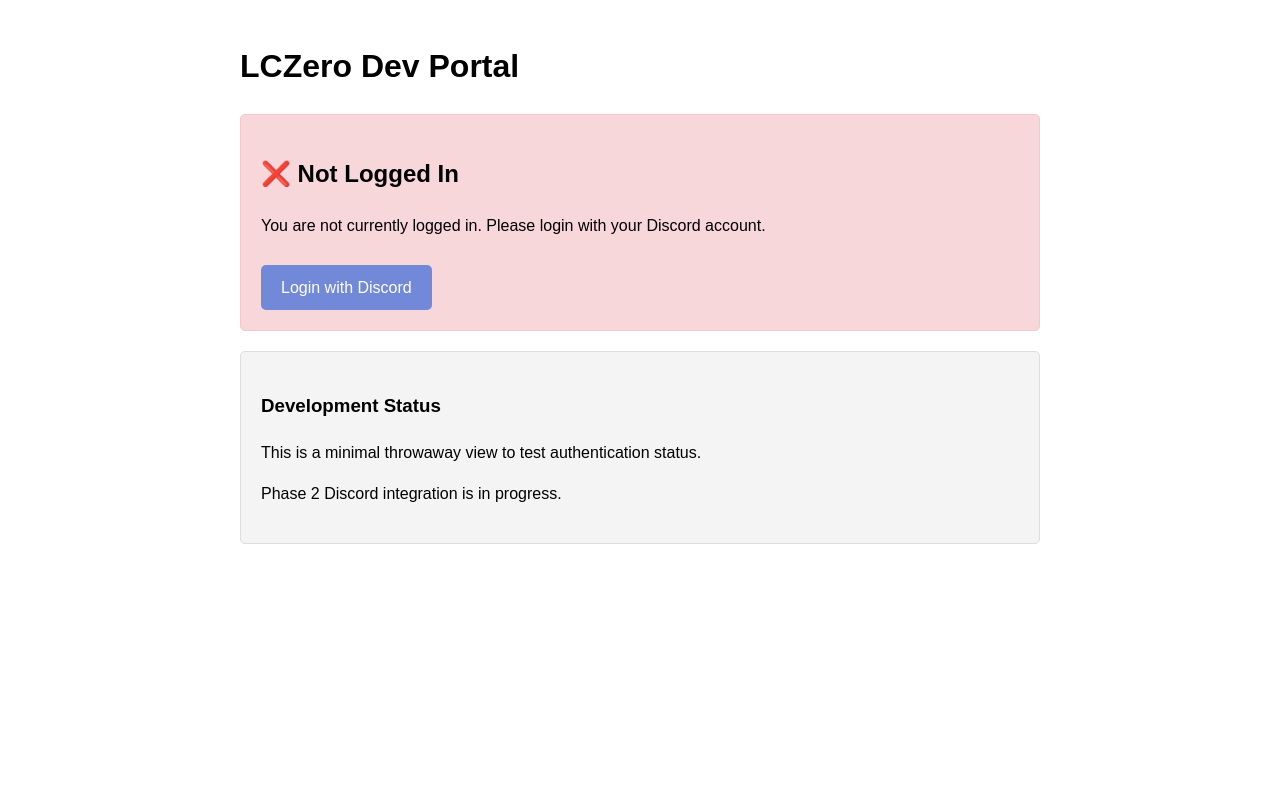
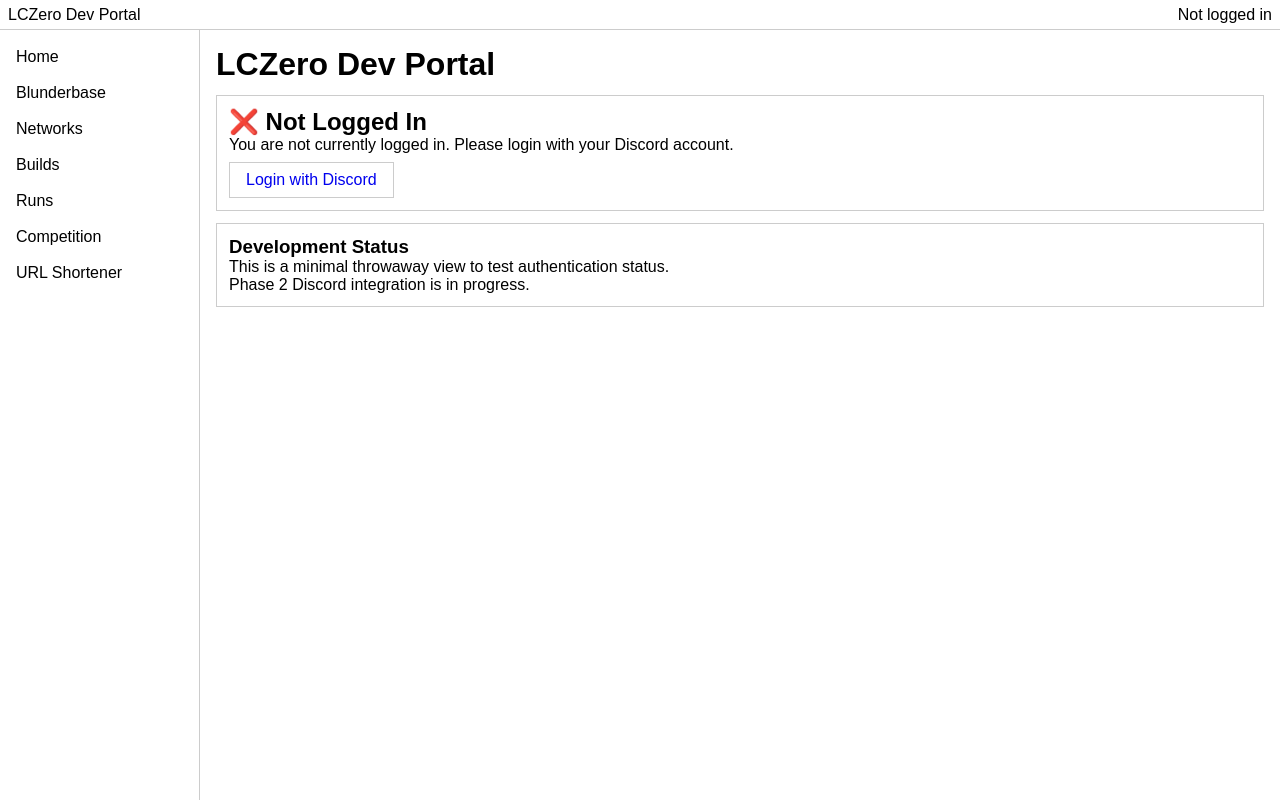
Before and after one commit to mooskagh/dev.lczero, a Django app: page / in a window 1280 px wide. Run offline with Django 5.2, Linux system fonts and the light colour scheme.

Commit message:
Refactor templates: split monolithic home.html into modular structure
- Create base template with flexbox layout (top bar, left menu, main content)
- Extract CSS to separate file with minimal parametrized styling
- Convert home.html to extend base template
- Add CSS variables for layout dimensions (menu width, top bar height)
- Simplify styling to basic wireframe structure for future enhancement

🤖 Generated with [Claude Code](https://claude.ai/code)

Co-Authored-By: Claude <noreply@anthropic.com>

```diff
--- /dev/null
+++ b/lczero_dev_portal/core/static/core/css/style.css
@@ -0,0 +1,67 @@
+:root {
+    --menu-width: 200px;
+    --top-bar-height: 30px;
+}
+
+* {
+    box-sizing: border-box;
+    margin: 0;
+    padding: 0;
+}
+
+body {
+    font-family: Arial, sans-serif;
+    height: 100vh;
+    display: flex;
+    flex-direction: column;
+}
+
+.top-bar {
+    height: var(--top-bar-height);
+    display: flex;
+    align-items: center;
+    justify-content: space-between;
+    padding: 0 8px;
+    flex-shrink: 0;
+    border-bottom: 1px solid #ccc;
+}
+
+.main-container {
+    display: flex;
+    flex: 1;
+    overflow: hidden;
+}
+
+.menu-panel {
+    width: var(--menu-width);
+    border-right: 1px solid #ccc;
+    padding: 8px;
+    flex-shrink: 0;
+}
+
+.menu-item {
+    padding: 8px;
+    margin: 2px 0;
+    cursor: pointer;
+}
+
+.main-content {
+    flex: 1;
+    padding: 16px;
+    overflow: auto;
+}
+
+.status-box {
+    border: 1px solid #ccc;
+    padding: 12px;
+    margin: 12px 0;
+}
+
+.login-button {
+    display: inline-block;
+    padding: 8px 16px;
+    text-decoration: none;
+    border: 1px solid #ccc;
+    cursor: pointer;
+    margin-top: 8px;
+}
--- /dev/null
+++ b/lczero_dev_portal/core/templates/core/base.html
@@ -0,0 +1,48 @@
+{% load static %}
+<!DOCTYPE html>
+<html lang="en">
+<head>
+    <meta charset="UTF-8">
+    <meta name="viewport" content="width=device-width, initial-scale=1.0">
+    <title>{% block title %}LCZero Dev Portal{% endblock %}</title>
+    <link rel="stylesheet" href="{% static 'core/css/style.css' %}">
+    {% block extra_css %}{% endblock %}
+</head>
+<body>
+    <!-- Top bar -->
+    <div class="top-bar">
+        <div class="logo">LCZero Dev Portal</div>
+        <div class="login-area">
+            {% if user.is_authenticated %}
+                {{ user.username }}
+            {% else %}
+                Not logged in
+            {% endif %}
+        </div>
+    </div>
+
+    <!-- Main container -->
+    <div class="main-container">
+        <!-- Left menu panel -->
+        <div class="menu-panel">
+            {% block menu %}
+            <div class="menu-item">Home</div>
+            <div class="menu-item">Blunderbase</div>
+            <div class="menu-item">Networks</div>
+            <div class="menu-item">Builds</div>
+            <div class="menu-item">Runs</div>
+            <div class="menu-item">Competition</div>
+            <div class="menu-item">URL Shortener</div>
+            {% endblock %}
+        </div>
+
+        <!-- Main content area -->
+        <div class="main-content">
+            {% block content %}
+            {% endblock %}
+        </div>
+    </div>
+
+    {% block extra_js %}{% endblock %}
+</body>
+</html>
--- a/lczero_dev_portal/core/templates/core/home.html
+++ b/lczero_dev_portal/core/templates/core/home.html
@@ -1,51 +1,10 @@
-<!DOCTYPE html>
-<html lang="en">
-<head>
-    <meta charset="UTF-8">
-    <meta name="viewport" content="width=device-width, initial-scale=1.0">
-    <title>LCZero Dev Portal</title>
-    <style>
-        body {
-            font-family: Arial, sans-serif;
-            max-width: 800px;
-            margin: 0 auto;
-            padding: 20px;
-            line-height: 1.6;
-        }
-        .status-box {
-            background: #f4f4f4;
-            border: 1px solid #ddd;
-            border-radius: 5px;
-            padding: 20px;
-            margin: 20px 0;
-        }
-        .logged-in {
-            background: #d4edda;
-            border-color: #c3e6cb;
-        }
-        .logged-out {
-            background: #f8d7da;
-            border-color: #f5c6cb;
-        }
-        .login-button {
-            display: inline-block;
-            background: #7289da;
-            color: white;
-            padding: 10px 20px;
-            text-decoration: none;
-            border-radius: 5px;
-            margin-top: 10px;
-        }
-        .login-button:hover {
-            background: #5b6eae;
-        }
-    </style>
-</head>
-<body>
+{% extends 'core/base.html' %}
+
+{% block content %}
     <h1>LCZero Dev Portal</h1>
 
-    <div class="status-box {% if is_authenticated %}logged-in{% else %}logged-out{% endif %}">
-        {% if is_authenticated %}
+    <div class="status-box {% if user.is_authenticated %}logged-in{% else %}logged-out{% endif %}">
+        {% if user.is_authenticated %}
             <h2>✅ Logged In</h2>
             <p><strong>Username:</strong> {{ user.username }}</p>
             {% if user.email %}
@@ -53,11 +12,11 @@
             {% endif %}
             <p><strong>User ID:</strong> {{ user.id }}</p>
             <p>Welcome to the LCZero Development Portal!</p>
-            <a href="{% url 'account_logout' %}" class="login-button" style="background: #dc3545;">Logout</a>
+            <a href="{% url 'account_logout' %}" class="login-button logout-button">Logout</a>
         {% else %}
             <h2>❌ Not Logged In</h2>
             <p>You are not currently logged in. Please login with your Discord account.</p>
-            <a href="{% url 'discord_login' %}" class="login-button">Login with Discord</a>
+            <a href="{% url 'discord_login' %}" class="login-button discord-button">Login with Discord</a>
         {% endif %}
     </div>
 
@@ -66,5 +25,4 @@
         <p>This is a minimal throwaway view to test authentication status.</p>
         <p>Phase 2 Discord integration is in progress.</p>
     </div>
-</body>
-</html>
+{% endblock %}
```
